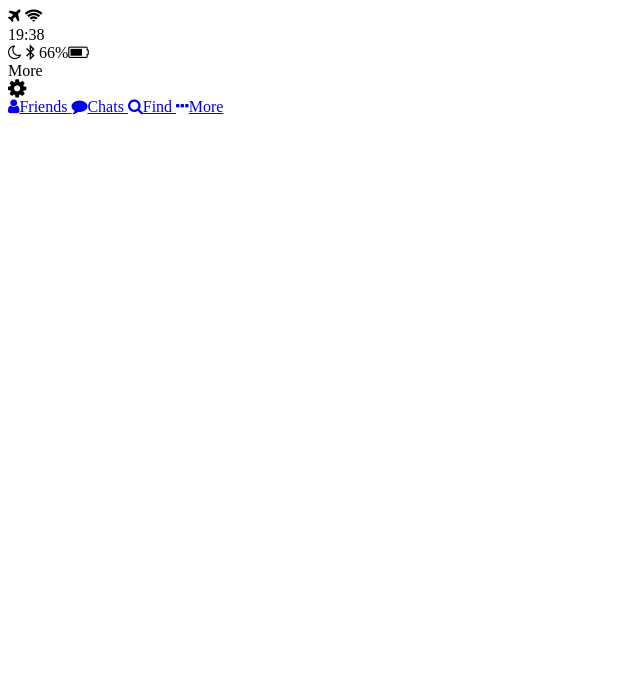
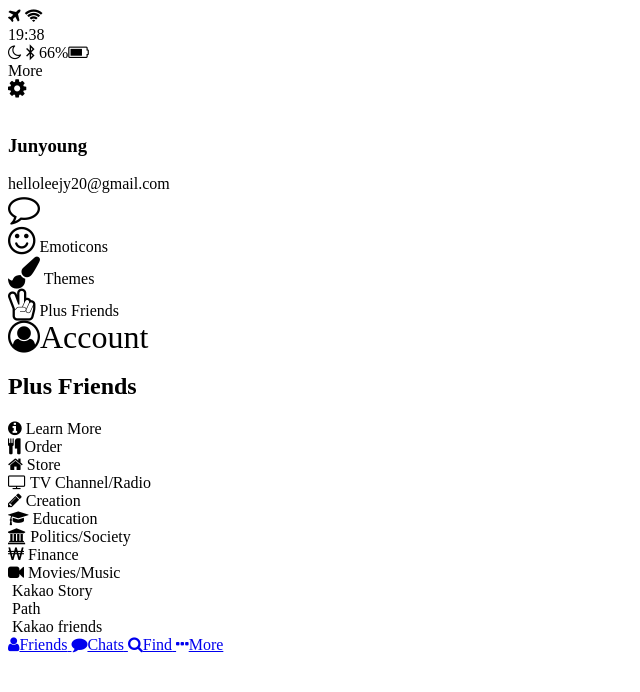
Before and after one commit to mintmarshmallow/kakao-clone, a plain HTML site: page more.html in a window 1280 px wide. Shown: the whole page, without its empty margins (0-640 px from the left). Drawn offline with Linux system fonts and the light colour scheme.

Commit message:
more done

```diff
--- a/more.html
+++ b/more.html
@@ -34,8 +34,98 @@
         <i class="fa fa-cog fa-lg"></i>
       </div>
     </div>
-
   </header>
+  <main class="more">
+    <header class="more__header">
+      <div class="more-header__column">
+        <img src="" alt="">
+        <div class="more-header__info">
+          <h3 class="more-header__title">
+            Junyoung
+          </h3>
+          <span class="more-header__subtitle">
+            helloleejy20@gmail.com
+          </span>
+        </div>
+      </div>
+      <i class="fa fa-comment-o fa-2x"></i>
+    </header>
+    <section class="more__options">
+      <div class="more__option">
+        <i class="fa fa-smile-o fa-2x"></i>
+        <span class="more__option-title">Emoticons</span>
+      </div>
+      <div class="more__option">
+        <i class="fa fa-paint-brush fa-2x"></i>
+        <span class="more__option-title">Themes</span>
+      </div>
+      <div class="more__option">
+        <i class="fa fa-hand-peace-o fa-2x"></i>
+        <span class="more__option-title">Plus Friends</span>
+      </div>
+      <div class="more__option">
+        <i class="fa fa-user-circle-o fa-2x">Account</i>
+        <span class="more__option-title"></span>
+      </div>
+    </section>
+    <section class="more__plus-friends">
+      <header class="plus-friends__header">
+        <h2 class="plus-friends__title">Plus Friends</h2>
+        <span class="plus-friends__learn-more">
+          <i class="fa fa-info-circle"></i>
+          Learn More
+        </span>
+      </header>
+      <div class="plus-friends__items">
+        <div class="plus-friends__item">
+          <i class="fa fa-cutlery"></i>
+          <span class="plus-firends__item-title">Order</span>
+        </div>
+        <div class="plus-friends__item">
+          <i class="fa fa-home"></i>
+          <span class="plus-firends__item-title">Store</span>
+        </div>
+        <div class="plus-friends__item">
+          <i class="fa fa-television"></i>
+          <span class="plus-firends__item-title">TV Channel/Radio</span>
+        </div>
+        <div class="plus-friends__item">
+          <i class="fa fa-pencil"></i>
+          <span class="plus-firends__item-title">Creation</span>
+        </div>
+        <div class="plus-friends__item">
+          <i class="fa fa-graduation-cap"></i>
+          <span class="plus-firends__item-title">Education</span>
+        </div>
+        <div class="plus-friends__item">
+          <i class="fa fa-university"></i>
+          <span class="plus-firends__item-title">Politics/Society</span>
+        </div>
+        <div class="plus-friends__item">
+          <i class="fa fa-krw"></i>
+          <span class="plus-firends__item-title">Finance</span>
+        </div>
+        <div class="plus-friends__item">
+          <i class="fa fa-video-camera"></i>
+          <span class="plus-firends__item-title">Movies/Music</span>
+        </div>
+      </div>
+    </section>
+    <section class="more__options">
+      <div class="more__option">
+        <img src="" alt="" class="more__options-image">
+        <span class="more__options-title">Kakao Story</span>
+      </div>
+      <div class="more__option">
+        <img src="" alt="" class="more__options-image">
+        <span class="more__options-title">Path</span>
+      </div>
+      <div class="more__option">
+        <img src="" alt="" class="more__options-image">
+        <span class="more__options-title">Kakao friends</span>
+      </div>
+    </section>
+  </main>
   <nav class="tab-bar">
     <a href="index.html" class="tab-bar__tab">
       <i class="fa fa-user"></i><span class="tab-bar__title">Friends</span>
```
